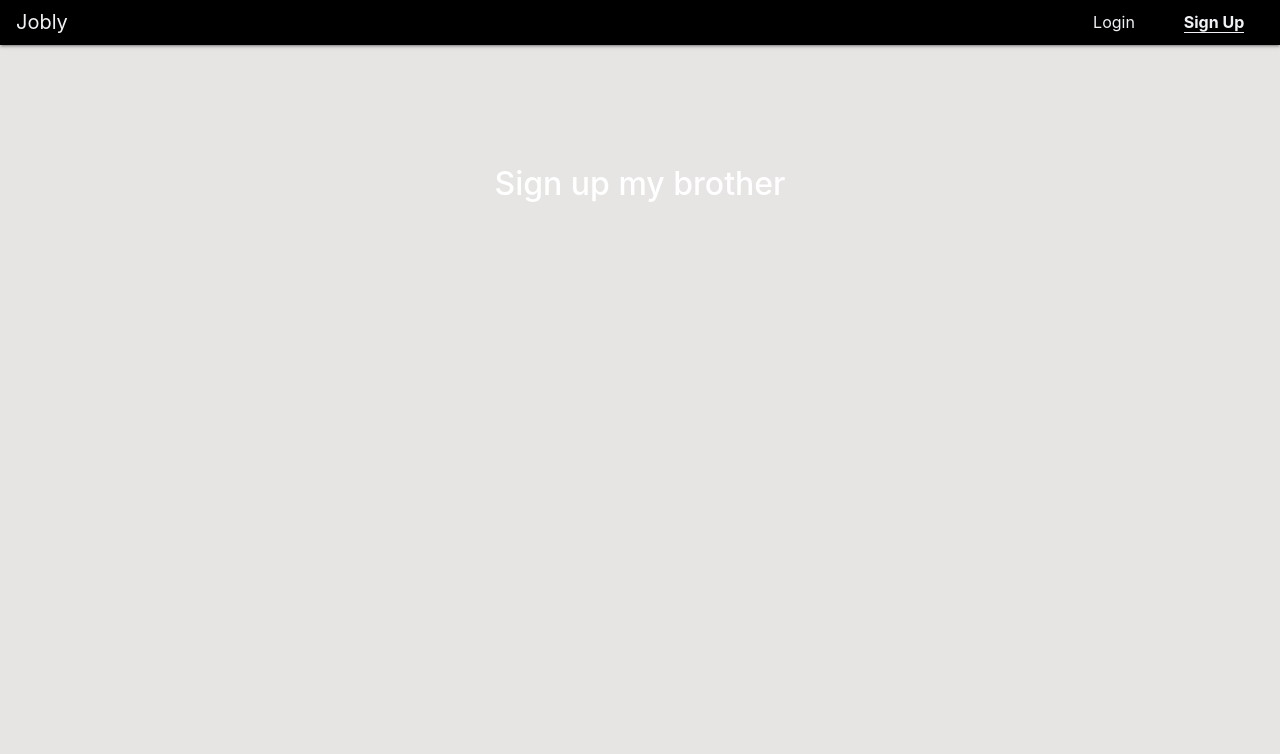
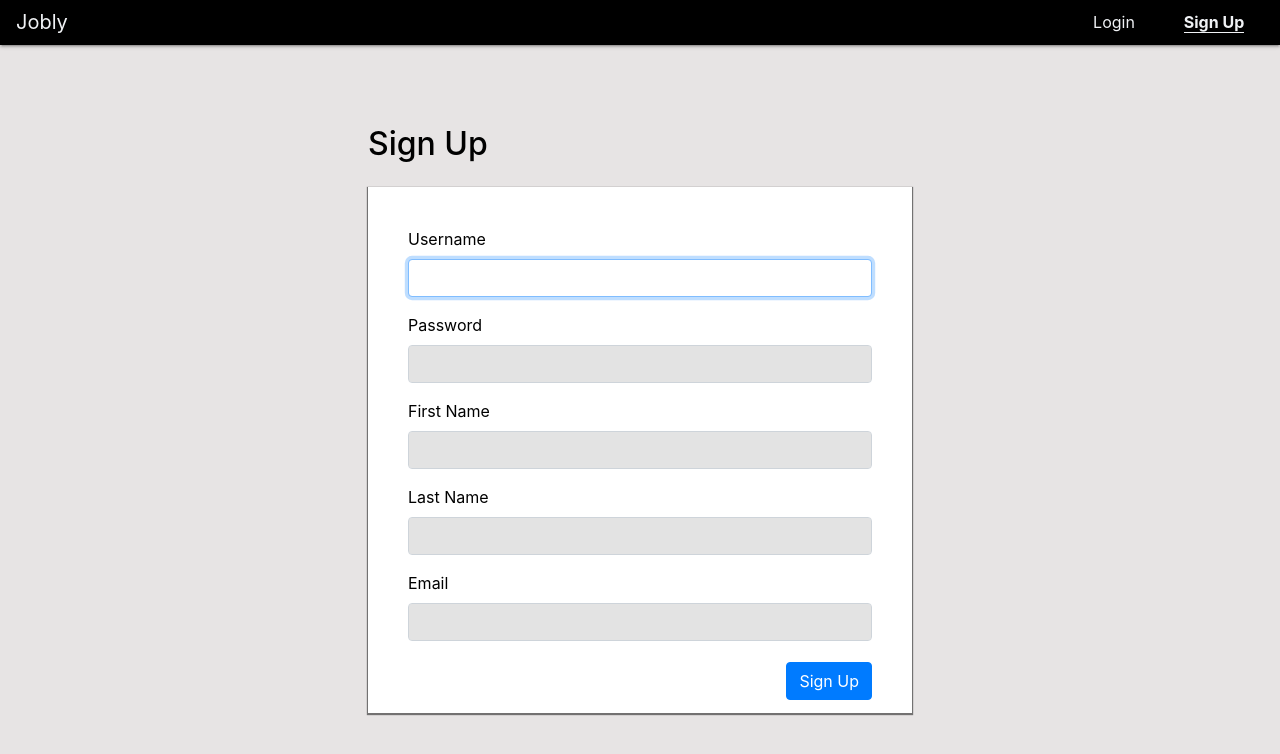
Before and after one commit to dferes/ExpressReactJobly, a React (Create React App) app: page /signup in a window 1280 px wide. Shown: the top 754 px of the page. Built offline with nearby package versions, Linux system fonts and the light colour scheme; no server answers.

Commit message:
Added a form. No state added yet

```diff
--- a/src/Signup.js
+++ b/src/Signup.js
@@ -1,9 +1,66 @@
 import React from 'react';
+import { Form, FormGroup, Label, Input, Button } from 'reactstrap';
+import './Signup.css';
+
 
 const Signup = () => {
   return (
-    <div>
-      <h2>Sign up my brother</h2>
+    <div className='signup-form-div'>
+      <h2 className='signup-message'>Sign Up</h2>
+      <Form className='signup-form'>
+        <FormGroup>
+          <Label for='username'>Username</Label>
+            <Input
+              autoFocus
+              type='text'
+              name='username'
+              id='username'
+              // value={formData.username}
+              // onChange={handleLoginChange}
+            />
+        </FormGroup>
+        <FormGroup>
+          <Label for='password'>Password</Label>
+            <Input
+              type='password'
+              name='password'
+              id='password'
+              // value={formData.username}
+              // onChange={handleLoginChange}
+          />
+        </FormGroup>
+        <FormGroup>
+          <Label for='firstName'>First Name</Label>
+            <Input
+              type='text'
+              name='firstName'
+              id='firstName'
+              // value={formData.username}
+              // onChange={handleLoginChange}
+          />
+        </FormGroup>
+        <FormGroup>
+          <Label for='lastName'>Last Name</Label>
+            <Input
+              type='text'
+              name='lastName'
+              id='lastName'
+              // value={formData.username}
+              // onChange={handleLoginChange}
+          />
+        </FormGroup>
+        <FormGroup>
+          <Label for='email'>Email</Label>
+            <Input
+              type='email'
+              name='email'
+              id='email'
+              // value={formData.username}
+              // onChange={handleLoginChange}
+            />
+        </FormGroup>
+        <Button color='primary' className='signup-form-button'>Sign Up</Button>
+      </Form>
     </div>
   );
 }
```
